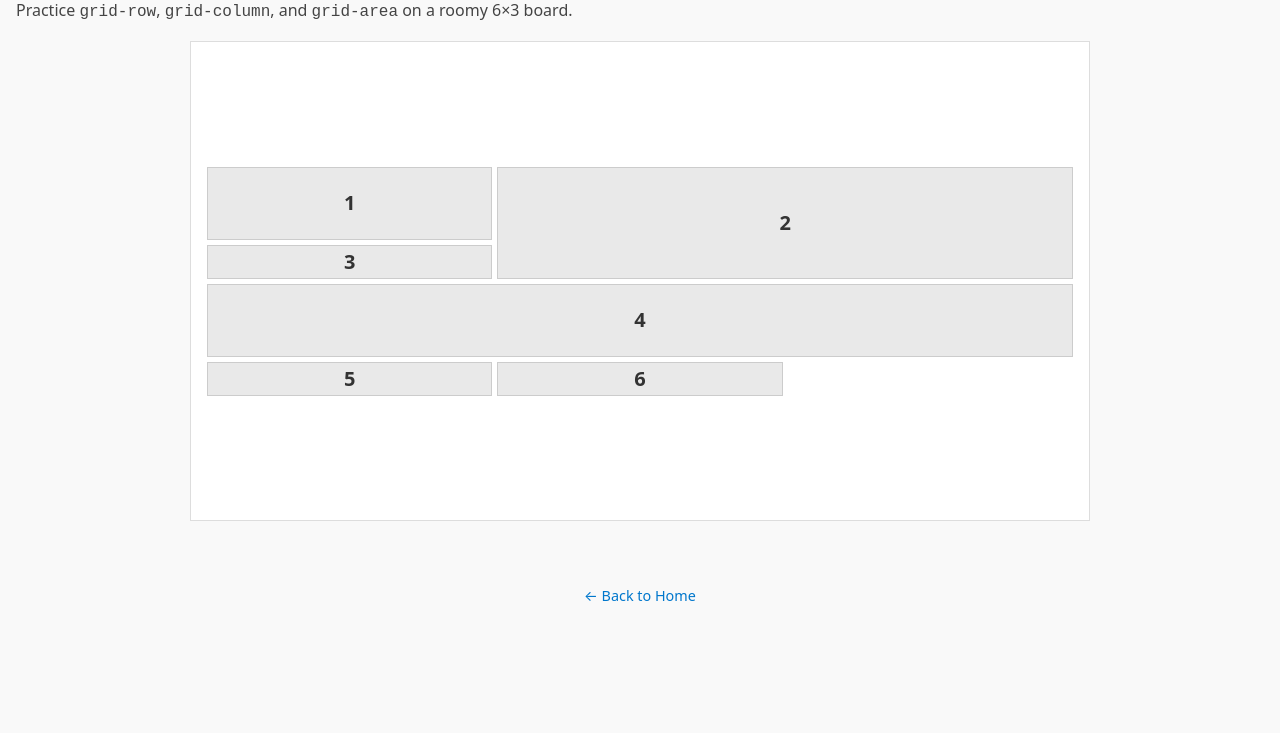
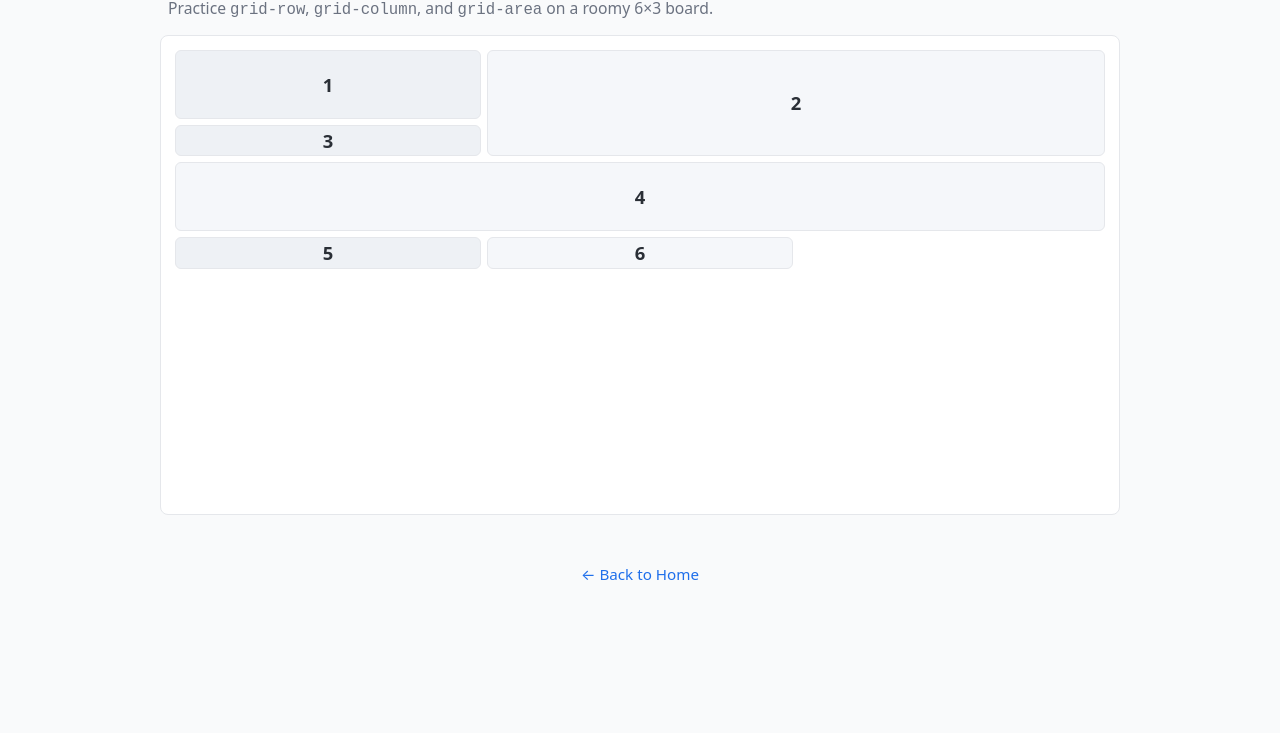
Before and after one commit to NyeinSuThwe/hw13, a plain HTML site: page area.html in a window 1280 px wide. Shown: the part 87-820 px from the top of the page. Drawn offline with Linux system fonts and the light colour scheme.

Commit message:
Update style.css

```diff
--- a/style.css
+++ b/style.css
@@ -4,80 +4,127 @@
   box-sizing: border-box;
 }
 
+:root {
+  --bg: #f9fafb;
+  --panel: #ffffff;
+  --text: #1e1e1e;
+  --muted: #6b7280;
+  --tile: #eef1f5;
+  --tile-alt: #f5f7fa;
+  --line: #e5e7eb;
+  --accent: #1f6feb; /* blue accent */
+  --accent-hover: #1457c1;
+}
+
+html, body {
+  height: 100%;
+}
+
 body {
   margin: 0;
-  font-family: system-ui, -apple-system, Segoe UI, Roboto, sans-serif;
-  background: #f9f9f9;
-  color: #1e1e1e;
+  font-family: system-ui, -apple-system, Segoe UI, Roboto, Arial, sans-serif;
+  color: var(--text);
+  background: var(--bg);
   line-height: 1.6;
-  padding: 0 1rem;
+  -webkit-font-smoothing: antialiased;
+  -moz-osx-font-smoothing: grayscale;
+  padding: 0 16px;
+}
+
+.site-head {
+  max-width: 960px;
+  margin: 20px auto 8px;
+  padding: 12px 8px 0;
 }
 
 h1 {
-  margin: 1.5rem 0 0.25rem;
+  margin: 0 0 6px;
   font-size: 1.75rem;
+  font-weight: 700;
+  letter-spacing: 0.1px;
 }
 
 .lede {
-  margin-bottom: 1rem;
-  font-size: 1rem;
-  color: #444;
+  margin: 0 0 10px;
+  color: var(--muted);
+  font-size: 0.98rem;
 }
 
 a {
-  color: #0077cc;
+  color: var(--accent);
   text-decoration: none;
 }
 
-a:hover {
+a:hover,
+a:focus {
+  color: var(--accent-hover);
   text-decoration: underline;
 }
 
+.hub {
+  max-width: 960px;
+  margin: 8px auto 0;
+  padding: 0 8px;
+}
+
+.hub-list {
+  list-style: none;
+  padding: 0;
+  margin: 0;
+}
+
+.hub-list li {
+  margin: 8px 0;
+}
+
 .board {
-  max-width: 900px;
-  margin: 1rem auto 2rem;
-  border: 1px solid #ddd;
-  padding: 1rem;
-  background: #fff;
+  max-width: 960px;
+  margin: 12px auto 24px;
+  background: var(--panel);
+  border: 1px solid var(--line);
+  border-radius: 8px;
+  padding: 14px;
   min-height: 480px;
+  display: flex;
+  align-items: stretch;
+  justify-content: stretch;
+}
+
+.item {
+  background: var(--tile);
+  border: 1px solid var(--line);
+  border-radius: 6px;
   display: flex;
   align-items: center;
   justify-content: center;
+  color: #2a2f36;
+  font-size: 1.15rem;
+  font-weight: 700;
 }
 
-.item {
-  background: #e9e9e9;
-  border: 1px solid #ccc;
-  display: flex;
-  align-items: center;
-  justify-content: center;
-  font-size: 1.25rem;
-  font-weight: 600;
-  color: #333;
+.item:nth-child(even) {
+  background: var(--tile-alt);
 }
 
-/* rows-columns.html demo */
+/* rows-columns.html */
 .grid {
   display: grid;
-  /* grid-template-columns: 100px 50% 200px; */
-  /* grid-template-rows: 40% 50% 50px; */
-  /* grid-template: 40% 50% 50px / 100px 50% 200px; */
   grid-template: 1fr 1fr 1fr / 1fr 2fr 1fr;
   width: 100%;
   height: 100%;
-  gap: 5px;
+  gap: 6px;
 }
 
-/* repeat.html demo */
+/* repeat.html */
 .grid-repeat {
   display: grid;
   grid-template: repeat(3, 1fr) / repeat(2, 3fr 1fr);
   width: 100%;
   height: 100%;
-  gap: 5px;
+  gap: 6px;
 }
 
-/* min-max.html demo */
+/* min-max.html */
 .grid-minmax {
   display: grid;
   grid-template: repeat(3, 1fr) / 1fr minmax(400px, 1fr);
@@ -86,18 +133,16 @@ a:hover {
   height: 100%;
 }
 
-/* area.html demo */
+/* area.html */
 .grid-area {
   display: grid;
   grid-template: repeat(6, 1fr) / repeat(3, 1fr);
   width: 100%;
   height: 100%;
-  gap: 5px;
+  gap: 6px;
 }
 
 .one {
-  /* grid-row-start: 1;
-  grid-row-end: 3; */
   grid-row: 1 / 3;
 }
 
@@ -112,17 +157,35 @@ a:hover {
 
 .site-foot {
   text-align: center;
-  padding: 1rem 0 2rem;
-  color: #666;
-  font-size: 0.9rem;
+  padding: 8px 0 28px;
+  color: var(--muted);
+  font-size: 0.95rem;
 }
 
-@media (max-width: 480px) {
+.site-foot a {
+  color: var(--accent);
+}
+
+@media (max-width: 680px) {
   .board {
-    min-height: 360px;
-    padding: 0.5rem;
+    min-height: 380px;
+    border-radius: 6px;
+    padding: 10px;
+  }
+  h1 {
+    font-size: 1.45rem;
   }
   .item {
     font-size: 1rem;
+    font-weight: 600;
   }
 }
+
+@media (prefers-contrast: more) {
+  .item {
+    border-color: #cbd5e1;
+  }
+  .board {
+    border-color: #cbd5e1;
+  }
+}
```
